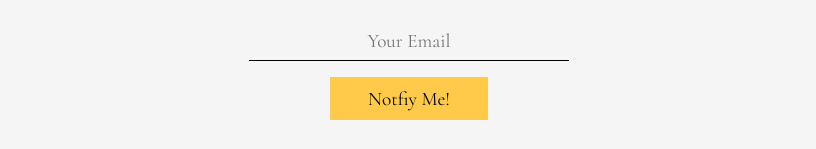
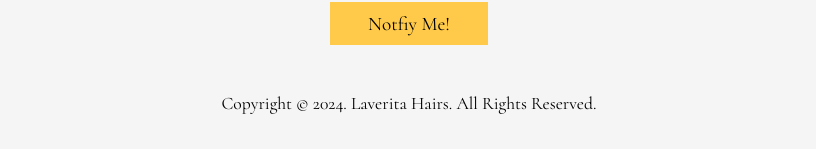
Before and after one commit to Whizzie99/laverita-coming-soon, a React (Create React App) app: page / in a window 1280 px wide. Shown: the part 802-951 px from the top of the page, without its empty margins (231-1047 px from the left). Built offline with nearby package versions, Linux system fonts and the light colour scheme.

Commit message:
create footer component

```diff
--- /dev/null
+++ b/src/components/Footer/Footer.tsx
@@ -0,0 +1,13 @@
+import { StyledFooter } from "./styles";
+
+const Footer = () => {
+  const currentYear = new Date().getFullYear();
+
+  return (
+    <StyledFooter>
+      <p>copyright &copy; {currentYear}. Laverita Hairs. All rights reserved.</p>
+    </StyledFooter>
+  );
+}
+
+export default Footer;
--- /dev/null
+++ b/src/components/Footer/styles.ts
@@ -0,0 +1,23 @@
+import styled from "styled-components";
+
+export const StyledFooter = styled.div`
+  display: flex;
+  justify-content: center;
+  align-items: center;
+  margin-top: 1em;
+  p{
+    text-align: center;
+    font-family: var(--font-stack);
+    text-transform: capitalize;
+    font-size: 1em;
+    padding-bottom: 1em;
+    width: 75%;
+  }
+
+  @media screen and (min-width: 991px) {
+    p{
+      font-size: 1.1em;
+      width: auto;
+    }
+  }
+`;
--- a/src/components/Hero/styles.ts
+++ b/src/components/Hero/styles.ts
@@ -9,22 +9,34 @@ export const StyledHero = styled.div`
 
   > h1{
     font-family: var(--font-stack);
-    font-size: 3em;
-    width: 60%;
+    font-size: 2em;
+    width: 90%;
     text-align: center;
+
+    @media screen and (min-width: 991px) {
+      > h1{
+        font-size: 3em;
+        width: 60%;
+      }
+    }
   }
 
   > p {
-    width: 50%;
+    width: 80%;
     text-align: center;
     font-family: var(--font-stack);
     font-size: 1.1em;
+
+    @media screen and (min-width: 991px) {
+      width: 50%;
+      font-size: 1.15em
+    }
   }
 `;
 
 export const StyledArcImg = styled.div`
-  width: 30%;
-  height: 30em;
+  width: 80%;
+  height: 25em;
 
   img{
     height: 100%;
@@ -34,4 +46,9 @@ export const StyledArcImg = styled.div`
     border-top-right-radius: 25em;
   }
 
+  @media screen and (min-width: 991px) {
+    width: 30%;
+    height: 30em;
+  }
+
 `;
--- a/src/components/Newsletter/styles.ts
+++ b/src/components/Newsletter/styles.ts
@@ -8,7 +8,7 @@ export const StyledWrapper = styled.div`
 `;
 
 export const StyledNewsletter = styled.div`
-  width: 50%;
+  width: 80%;
 
   form{
     display: flex;
@@ -22,10 +22,11 @@ export const StyledNewsletter = styled.div`
       background: transparent;
       border: 0;
       border-bottom: 0.05em solid var(--black);
-      width: 50%;
+      width: 100%;
       font-family: var(--font-stack);
       font-size: 1em;
       color: var(--black);
+      text-align: center;
 
       &::placeholder{
         font-family: var(--font-stack);
@@ -48,4 +49,14 @@ export const StyledNewsletter = styled.div`
       font-size: 1.2em;
     }
   }
+
+  @media screen and (min-width: 991px) {
+    width: 50%;
+
+    form{
+      input{
+        width: 50%;
+      }
+    }
+  }
 `;
--- a/src/pages/Home/Home.tsx
+++ b/src/pages/Home/Home.tsx
@@ -1,5 +1,6 @@
 import Hero from "../../components/Hero/Hero";
 import Newsletter from "../../components/Newsletter/Newsletter";
+import Footer from "../../components/Footer/Footer";
 import { StyledWrapper } from "./styles";
 
 const Home = () => {
@@ -7,6 +8,7 @@ const Home = () => {
     <StyledWrapper>
       <Hero/>
       <Newsletter/>
+      <Footer/>
     </StyledWrapper>
   );
 }
```
